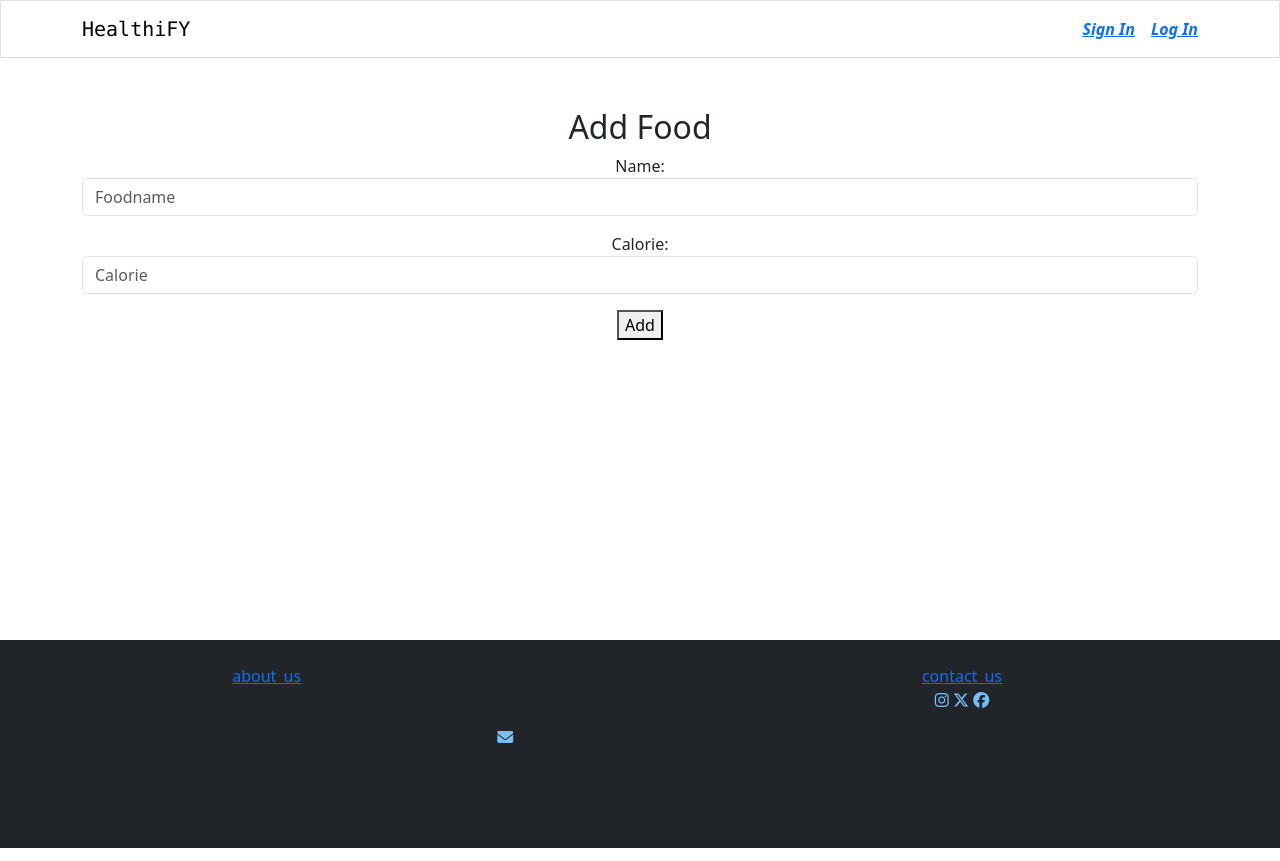
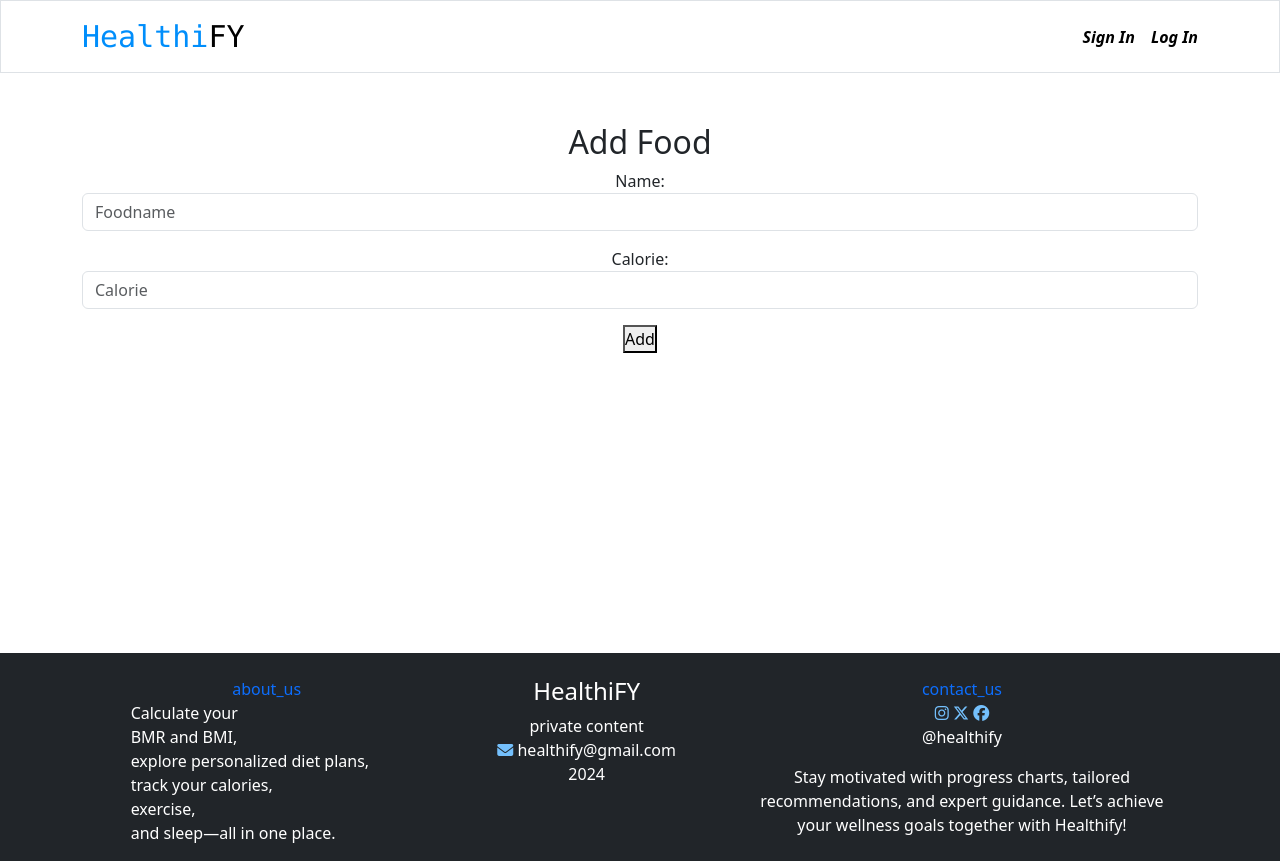
Before and after one commit to JithindasPM/HealthiFY, a Django app: page /create_foodbyuser/ in a window 1280 px wide. Run offline with Django 5.2, Linux system fonts and the light colour scheme; some libraries are stand-ins or nearby versions.

Commit message:
aad style.css

```diff
--- a/web/templates/index.html
+++ b/web/templates/index.html
@@ -2,8 +2,7 @@
 <html lang="en">
 
 <head>
-    {% load static %}
-    <link rel="stylesheet" href="{% static 'style.css' %}">
+
 
     <meta charset="UTF-8">
     <meta name="viewport" content="width=device-width, initial-scale=1.0">
@@ -18,6 +17,118 @@
         crossorigin="anonymous" referrerpolicy="no-referrer" />
 
     <title>Healthify</title>
+    <style>
+        * {
+    margin: 0;
+    padding: 0;
+    box-sizing: border-box;
+}
+
+/* navbar  */
+
+.header {
+    backdrop-filter: blur(8px);
+}
+
+.nav_heading {
+    font-size: 30px;
+    color: #008efb;
+}
+.nav_heading_span{
+    font-size: 30px;
+    color: black;
+}
+
+.navbar_link {
+    text-decoration: none;
+    color: black;
+}
+
+/* navbar  ends */
+
+/* block1  */
+
+.block1{
+    background: linear-gradient(rgba(0,0,0,.025),rgba(0,0,0,.025)),url('https://static.vecteezy.com/system/resources/previews/017/398/144/non_2x/healthcare-services-annual-health-checkup-heart-rate-pulse-measurement-pills-antibiotics-dna-diseases-genes-illustration-on-light-blue-hexagonal-background-health-and-medicine-concept-vector.jpg');
+    background-size: cover;
+    background-position: center;
+    padding-bottom: 60px;
+}
+
+.block1 {
+    padding-top: 0px;
+}
+
+.block1_fom {
+    box-shadow: 4px 0px 5px rgb(197, 196, 196);
+    border-radius: 4px;
+    font-family: Georgia, 'Times New Roman', Times, serif;
+}
+.block1_heading{
+    font-family: Georgia, 'Times New Roman', Times, serif;
+}
+.block1_text{
+    font-family: 'Times New Roman', Times, serif;
+    font-size: 20px;
+    backdrop-filter: blur(12px);
+    box-shadow: 0 0 1px white;
+    padding: 10px;
+}
+.block1_subheading{
+    font-family: 'Franklin Gothic Medium', 'Arial Narrow', Arial, sans-serif;
+}
+
+
+/* block1 ends */
+
+/* block 2  */
+
+.block2 {
+    margin-top: 10px;
+}
+
+.block2_text {
+    display: flex;
+    justify-content: center;
+    align-items: center;
+    padding: 20px;
+}
+
+.block2_heading {
+    font-size: 55px;
+}
+
+.block2_image {
+    background-image: url('https://static.vecteezy.com/system/resources/previews/041/467/401/original/wellness-checkup-on-white-background-vector.jpg');
+    background-size: cover;
+    background-position: center;
+    height: 500px;
+    border-radius: 7px;
+}
+
+/* block2 ends  */
+
+.white {
+    color: white;
+}
+
+.logo {
+    max-width: 180px;
+
+}
+
+.image2 {
+    background-image: url("https://static.vecteezy.com/system/resources/previews/010/719/367/non_2x/people-living-a-healthy-lifestyle-vector.jpg");
+    background-size: cover;
+    background-position: center;
+    height: 500px;
+    border-radius: 7px;
+}
+
+.decoration {
+    text-decoration: none;
+}
+    </style>
 </head>
 
 <body>
```
Also changed, not shown: db.sqlite3, web/static/style.css (added).
